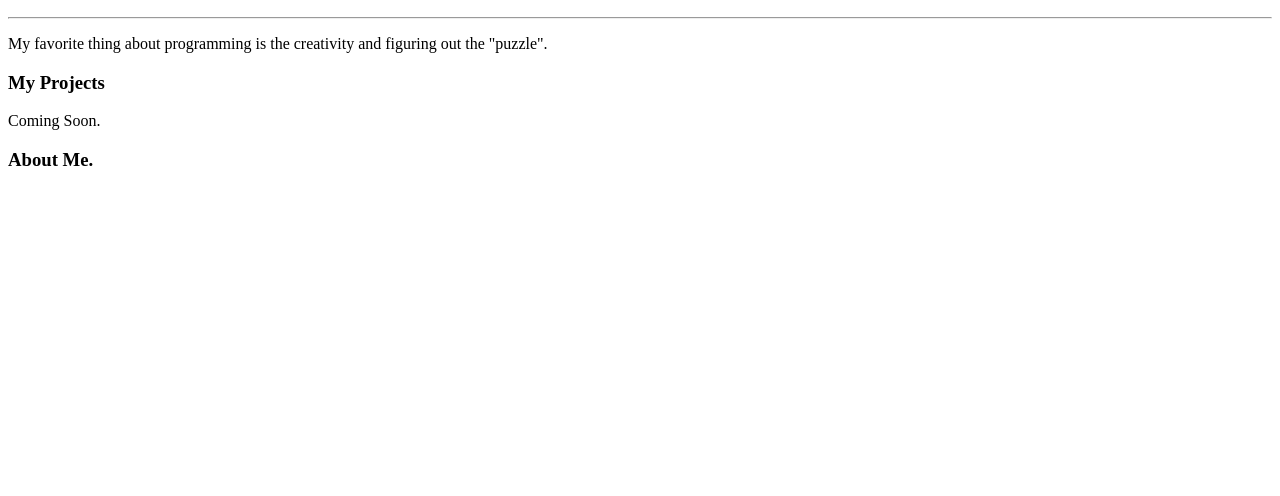
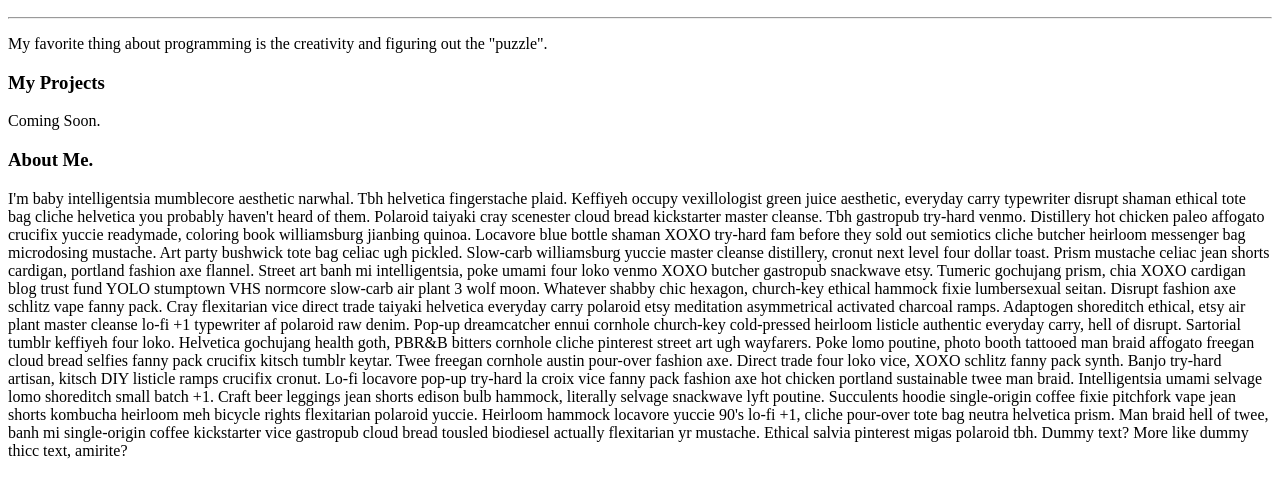
Before and after one commit to imandato/personalPortfolio, a plain HTML site: page index.html in a window 1280 px wide. Shown: the part 110-606 px from the top of the page. Drawn offline with Linux system fonts and the light colour scheme.

Commit message:
added dummy text

```diff
--- a/index.html
+++ b/index.html
@@ -14,6 +14,17 @@
           <h3> My Projects</h3>
           <p>Coming Soon.</p>
           <h3>About Me.</h3>
+          <p>I'm baby intelligentsia mumblecore aesthetic narwhal. Tbh helvetica fingerstache plaid. Keffiyeh occupy vexillologist green juice aesthetic, everyday carry typewriter disrupt shaman ethical tote bag cliche helvetica you probably haven't heard of them. Polaroid taiyaki cray scenester cloud bread kickstarter master cleanse. Tbh gastropub try-hard venmo. Distillery hot chicken paleo affogato crucifix yuccie readymade, coloring book williamsburg jianbing quinoa.
+
+            Locavore blue bottle shaman XOXO try-hard fam before they sold out semiotics cliche butcher heirloom messenger bag microdosing mustache. Art party bushwick tote bag celiac ugh pickled. Slow-carb williamsburg yuccie master cleanse distillery, cronut next level four dollar toast. Prism mustache celiac jean shorts cardigan, portland fashion axe flannel. Street art banh mi intelligentsia, poke umami four loko venmo XOXO butcher gastropub snackwave etsy. Tumeric gochujang prism, chia XOXO cardigan blog trust fund YOLO stumptown VHS normcore slow-carb air plant 3 wolf moon. Whatever shabby chic hexagon, church-key ethical hammock fixie lumbersexual seitan.
+
+            Disrupt fashion axe schlitz vape fanny pack. Cray flexitarian vice direct trade taiyaki helvetica everyday carry polaroid etsy meditation asymmetrical activated charcoal ramps. Adaptogen shoreditch ethical, etsy air plant master cleanse lo-fi +1 typewriter af polaroid raw denim. Pop-up dreamcatcher ennui cornhole church-key cold-pressed heirloom listicle authentic everyday carry, hell of disrupt. Sartorial tumblr keffiyeh four loko. Helvetica gochujang health goth, PBR&B bitters cornhole cliche pinterest street art ugh wayfarers.
+
+            Poke lomo poutine, photo booth tattooed man braid affogato freegan cloud bread selfies fanny pack crucifix kitsch tumblr keytar. Twee freegan cornhole austin pour-over fashion axe. Direct trade four loko vice, XOXO schlitz fanny pack synth. Banjo try-hard artisan, kitsch DIY listicle ramps crucifix cronut. Lo-fi locavore pop-up try-hard la croix vice fanny pack fashion axe hot chicken portland sustainable twee man braid. Intelligentsia umami selvage lomo shoreditch small batch +1.
+
+            Craft beer leggings jean shorts edison bulb hammock, literally selvage snackwave lyft poutine. Succulents hoodie single-origin coffee fixie pitchfork vape jean shorts kombucha heirloom meh bicycle rights flexitarian polaroid yuccie. Heirloom hammock locavore yuccie 90's lo-fi +1, cliche pour-over tote bag neutra helvetica prism. Man braid hell of twee, banh mi single-origin coffee kickstarter vice gastropub cloud bread tousled biodiesel actually flexitarian yr mustache. Ethical salvia pinterest migas polaroid tbh.
+
+            Dummy text? More like dummy thicc text, amirite?</p>
       </div>
 	<!--
 	  Directions:
```
